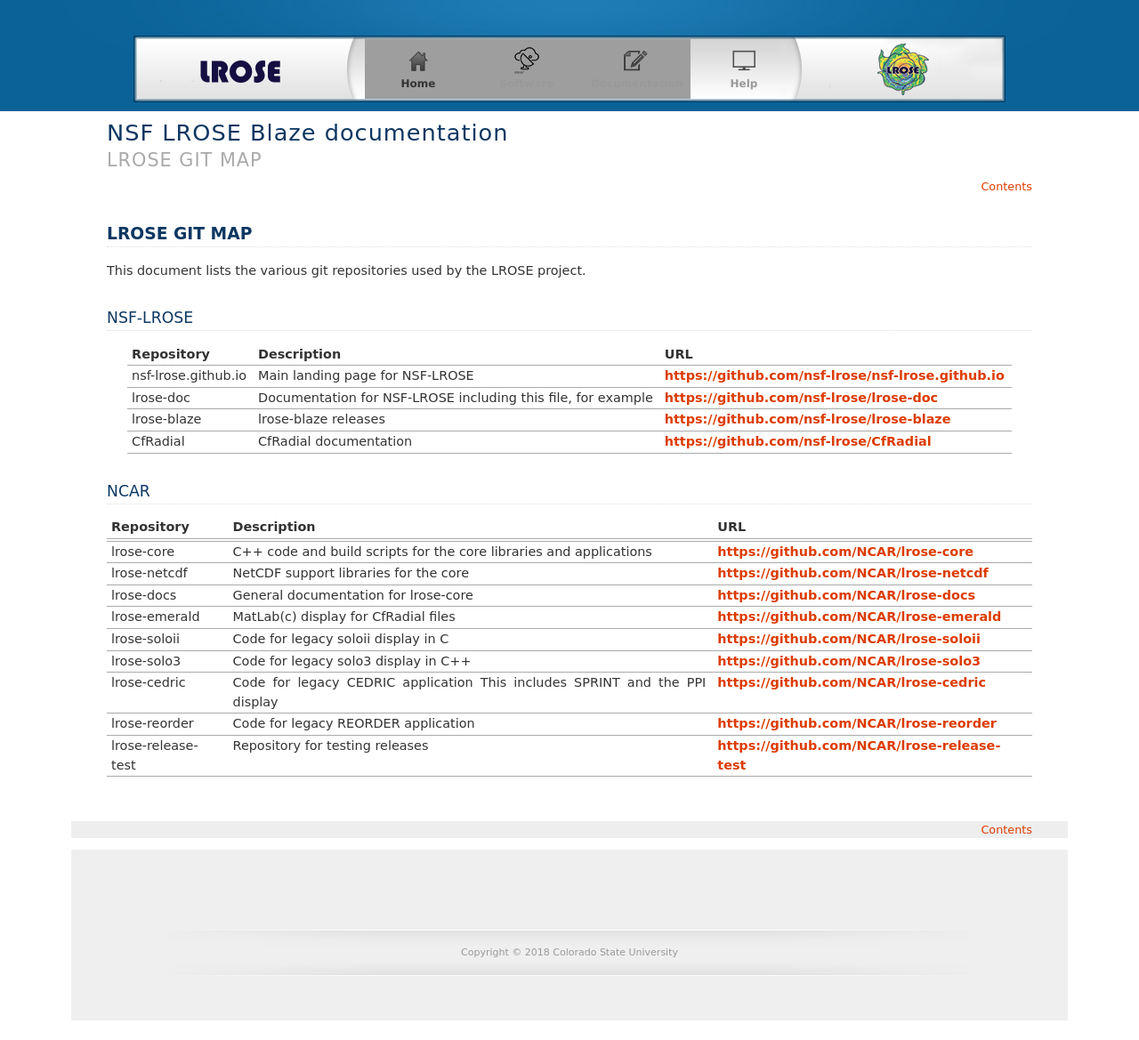
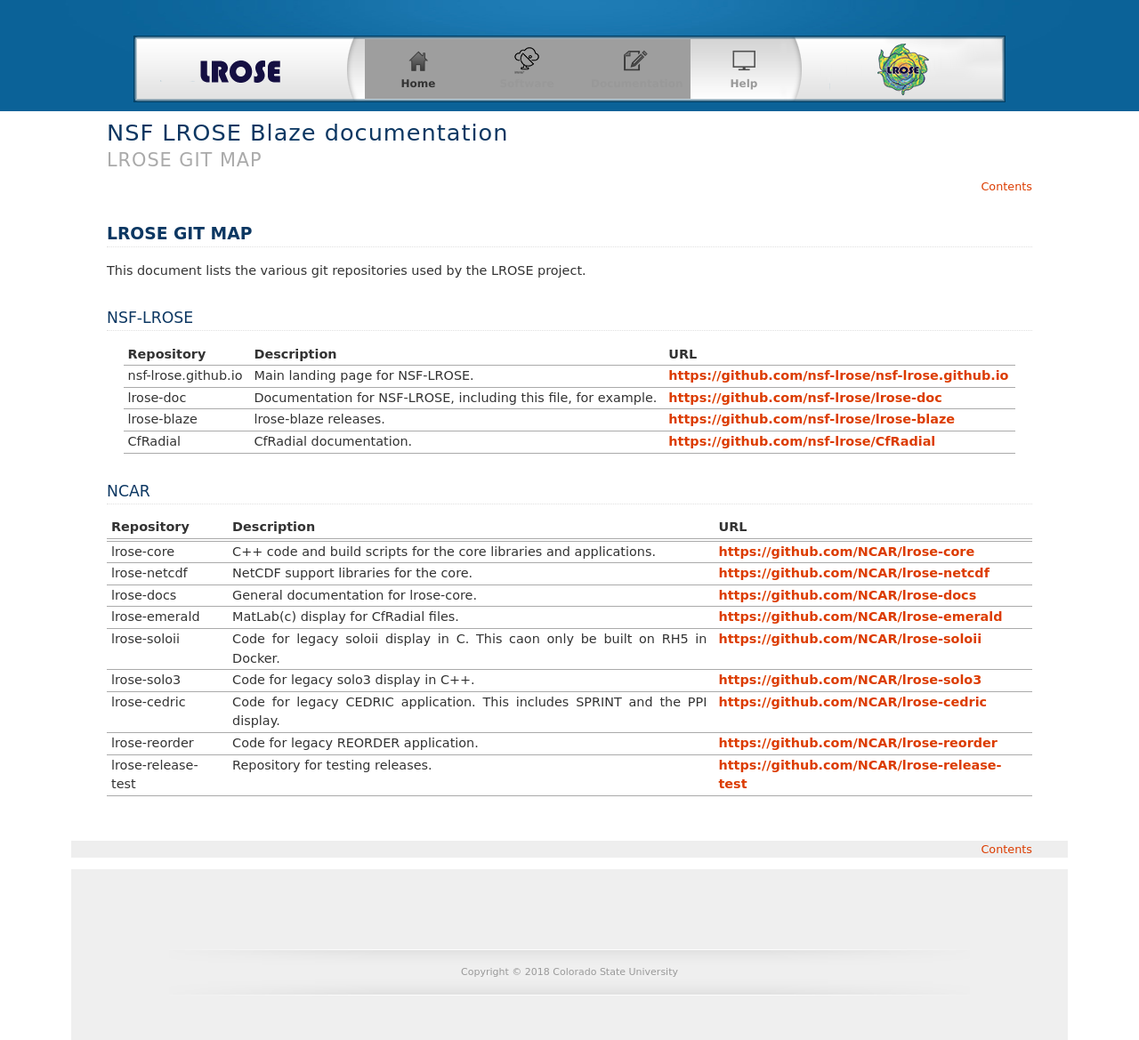
Before and after one commit to nsf-lrose/lrose-doc, a Sphinx documentation site: the page built from source/lrose_git_map.rst, in a window 1280 px wide, cut to the strip 0-1169 px from the top of the page. Shown: the whole strip at 89% size. Built offline with Sphinx 7.4.7, drawn with Linux system fonts in a browser that asks for light colours; before the commit the page ends 1147 px from its top, so only the background shows below that; grey boxes are pictures that could not be loaded.

Commit message:
working on lrose_git_map.rst

```diff
--- a/source/lrose_git_map.rst
+++ b/source/lrose_git_map.rst
@@ -10,14 +10,14 @@
 +-----------------------+----------------------------------------------+--------------------------------------------------+
 | Repository            | Description                                  | URL                                              |
 +=======================+==============================================+==================================================+
-| nsf-lrose.github.io   | Main landing page for NSF-LROSE              | https://github.com/nsf-lrose/nsf-lrose.github.io |
+| nsf-lrose.github.io   | Main landing page for NSF-LROSE.             | https://github.com/nsf-lrose/nsf-lrose.github.io |
 +-----------------------+----------------------------------------------+--------------------------------------------------+
-| lrose-doc             | Documentation for NSF-LROSE                  | https://github.com/nsf-lrose/lrose-doc           |
-|                       | including this file, for example             |                                                  |
+| lrose-doc             | Documentation for NSF-LROSE,                 | https://github.com/nsf-lrose/lrose-doc           |
+|                       | including this file, for example.            |                                                  |
 +-----------------------+----------------------------------------------+--------------------------------------------------+
-| lrose-blaze           | lrose-blaze releases                         | https://github.com/nsf-lrose/lrose-blaze         |
+| lrose-blaze           | lrose-blaze releases.                        | https://github.com/nsf-lrose/lrose-blaze         |
 +-----------------------+----------------------------------------------+--------------------------------------------------+
-| CfRadial              | CfRadial documentation                       | https://github.com/nsf-lrose/CfRadial            |
+| CfRadial              | CfRadial documentation.                      | https://github.com/nsf-lrose/CfRadial            |
 +-----------------------+----------------------------------------------+--------------------------------------------------+
 
 NCAR
@@ -28,22 +28,23 @@
 +======================+==============================================+=============================================+
 +----------------------+----------------------------------------------+---------------------------------------------+
 | lrose-core           | C++ code and build scripts for the           | https://github.com/NCAR/lrose-core          |
-|                      | core libraries and applications              |                                             |
+|                      | core libraries and applications.             |                                             |
 +----------------------+----------------------------------------------+---------------------------------------------+
-| lrose-netcdf         | NetCDF support libraries for the core        | https://github.com/NCAR/lrose-netcdf        |
+| lrose-netcdf         | NetCDF support libraries for the core.       | https://github.com/NCAR/lrose-netcdf        |
 +----------------------+----------------------------------------------+---------------------------------------------+
-| lrose-docs           | General documentation for lrose-core         | https://github.com/NCAR/lrose-docs          |
+| lrose-docs           | General documentation for lrose-core.        | https://github.com/NCAR/lrose-docs          |
 +----------------------+----------------------------------------------+---------------------------------------------+
-| lrose-emerald        | MatLab(c) display for CfRadial files         | https://github.com/NCAR/lrose-emerald       |
+| lrose-emerald        | MatLab(c) display for CfRadial files.        | https://github.com/NCAR/lrose-emerald       |
 +----------------------+----------------------------------------------+---------------------------------------------+
-| lrose-soloii         | Code for legacy soloii display in C          | https://github.com/NCAR/lrose-soloii        |
+| lrose-soloii         | Code for legacy soloii display in C.         | https://github.com/NCAR/lrose-soloii        |
+|                      | This caon only be built on RH5 in Docker.    |                                             |
 +----------------------+----------------------------------------------+---------------------------------------------+
-| lrose-solo3          | Code for legacy solo3 display in C++         | https://github.com/NCAR/lrose-solo3         |
+| lrose-solo3          | Code for legacy solo3 display in C++.        | https://github.com/NCAR/lrose-solo3         |
 +----------------------+----------------------------------------------+---------------------------------------------+
-| lrose-cedric         | Code for legacy CEDRIC application           | https://github.com/NCAR/lrose-cedric        |
-|                      | This includes SPRINT and the PPI display     |                                             |
+| lrose-cedric         | Code for legacy CEDRIC application.          | https://github.com/NCAR/lrose-cedric        |
+|                      | This includes SPRINT and the PPI display.    |                                             |
 +----------------------+----------------------------------------------+---------------------------------------------+
-| lrose-reorder        | Code for legacy REORDER application          | https://github.com/NCAR/lrose-reorder       |
+| lrose-reorder        | Code for legacy REORDER application.         | https://github.com/NCAR/lrose-reorder       |
 +----------------------+----------------------------------------------+---------------------------------------------+
-| lrose-release-test   | Repository for testing releases              | https://github.com/NCAR/lrose-release-test  |
+| lrose-release-test   | Repository for testing releases.             | https://github.com/NCAR/lrose-release-test  |
 +----------------------+----------------------------------------------+---------------------------------------------+
```
